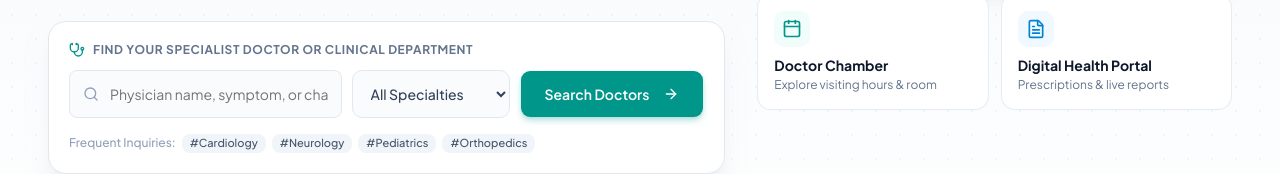
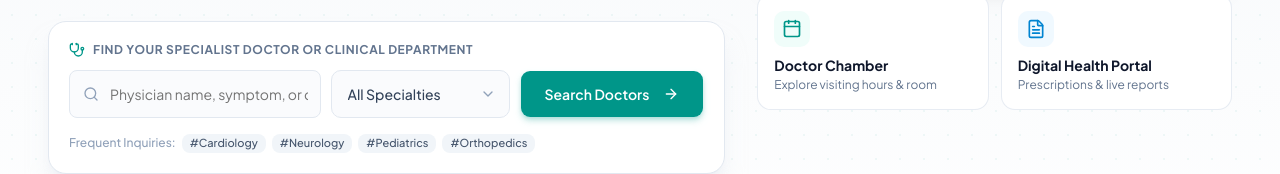
Before and after one commit to siam114/MediCore-HMS, a Next.js app in the folder frontend/: page / in a window 1280 px wide. Shown: the part 647-821 px from the top of the page. Built offline with nearby package versions, Linux system fonts and the light colour scheme.

Commit message:
style(hero): replace native select arrow with custom ChevronDown icon and balanced right padding

```diff
--- a/frontend/src/app/page.tsx
+++ b/frontend/src/app/page.tsx
@@ -659,10 +659,11 @@ export default function HomePage() {
                     />
                   </div>
 
+                  <div className="relative">
                     <select
                       value={selectedDept}
                       onChange={(e) => setSelectedDept(e.target.value)}
-                    className="h-12 rounded-lg border border-slate-200 bg-slate-50/70 px-3.5 text-xs sm:text-sm font-medium text-slate-700 dark:border-slate-700 dark:bg-slate-800/80 dark:text-slate-200 focus:outline-none focus:ring-2 focus:ring-teal-600"
+                      className="h-12 w-full appearance-none rounded-lg border border-slate-200 bg-slate-50/70 pl-4 pr-10 text-xs sm:text-sm font-medium text-slate-700 dark:border-slate-700 dark:bg-slate-800/80 dark:text-slate-200 focus:outline-none focus:ring-2 focus:ring-teal-600 cursor-pointer"
                     >
                       <option value="All">All Specialties</option>
                       <option value="Cardiology">Cardiology</option>
@@ -671,7 +672,17 @@ export default function HomePage() {
                       <option value="Orthopedics">Orthopedics</option>
                       <option value="General Surgery">General Surgery</option>
                       <option value="Dermatology">Dermatology</option>
+                      <option value="Gynecology & Obstetrics">Gynecology</option>
+                      <option value="Nephrology">Nephrology</option>
+                      <option value="Oncology">Oncology</option>
+                      <option value="Gastroenterology">Gastroenterology</option>
+                      <option value="Urology">Urology</option>
+                      <option value="Ophthalmology">Ophthalmology</option>
+                      <option value="ENT (Ear, Nose, Throat)">ENT</option>
+                      <option value="Psychiatry">Psychiatry</option>
                     </select>
+                    <ChevronDown className="pointer-events-none absolute right-3.5 top-1/2 -translate-y-1/2 h-4 w-4 text-slate-400" />
+                  </div>
 
                   <Button
                     type="submit"
```
Lines whose indentation alone changed are shown as unchanged.
